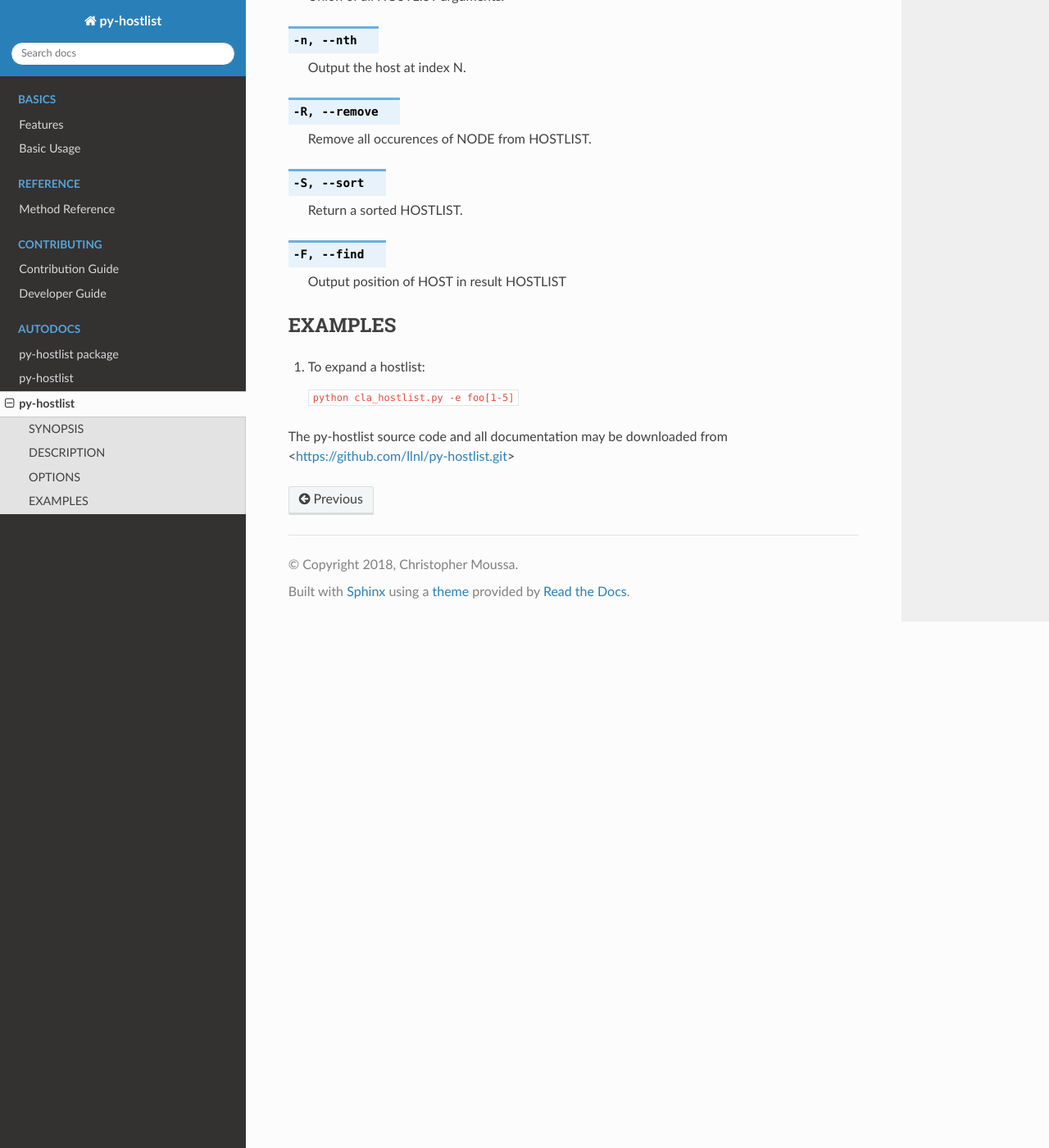
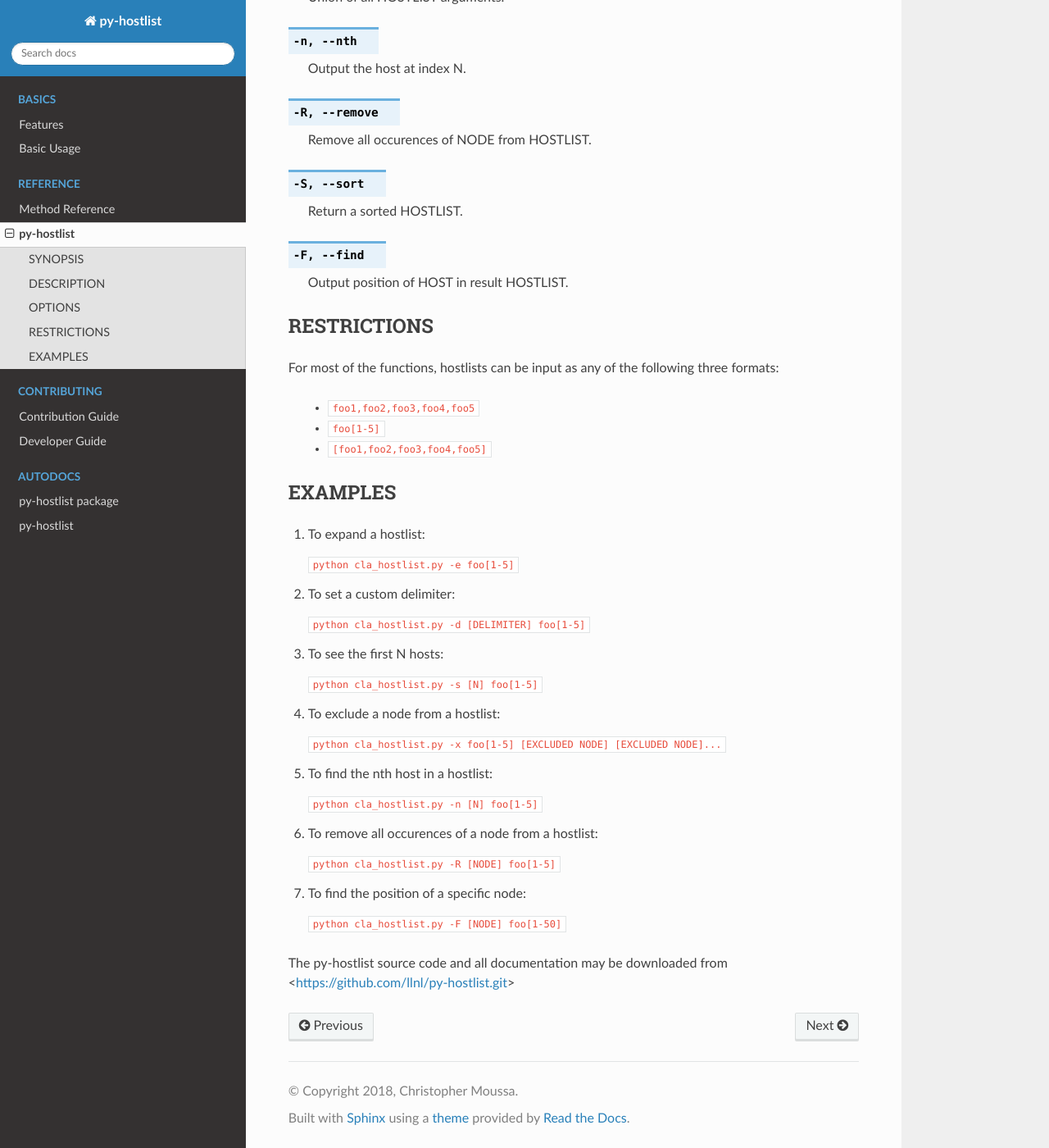
Before and after one commit to LLNL/py-hostlist, a Sphinx documentation site: the page built from docs/source/manpage.rst, in a window 1280 px wide and 1400 px high, scrolled down 1547 px. Shown: the whole window at 82% size. Built offline with Sphinx 7.4.7 and the Read the Docs theme 2.0.0, drawn with Linux system fonts in a browser that asks for light colours; some of the changed text lies outside the part shown.

Commit message:
Added example to man page and changed its location in index.rst

```diff
--- a/docs/index.rst
+++ b/docs/index.rst
@@ -28,6 +28,7 @@ Get py-hostlist from the `github repository <https://github.com/LLNL/py-hostlist
    :caption: Reference
 
    source/method_reference
+   source/manpage
 
 .. toctree::
    :maxdepth: 2
@@ -42,7 +43,6 @@ Get py-hostlist from the `github repository <https://github.com/LLNL/py-hostlist
 
    source/py-hostlist
    source/modules
-   source/manpage
 
 
 Indices and tables
--- a/docs/source/manpage.rst
+++ b/docs/source/manpage.rst
@@ -4,7 +4,7 @@ py-hostlist
 SYNOPSIS
 --------
 
-**python cla_hostlist.py [OPTION] ARGS
+``**python cla_hostlist.py [OPTION] ARGS**``
 
 DESCRIPTION
 -----------
@@ -80,7 +80,18 @@ OPTIONS
 
 .. option:: -F, --find
 
-   Output position of HOST in result HOSTLIST
+   Output position of HOST in result HOSTLIST.
+
+RESTRICTIONS
+------------
+
+For most of the functions, hostlists can be input as any of the following three formats:
+
+   - ``foo1,foo2,foo3,foo4,foo5``
+
+   - ``foo[1-5]``
+
+   - ``[foo1,foo2,foo3,foo4,foo5]``
 
 EXAMPLES
 --------
@@ -89,4 +100,30 @@ EXAMPLES
 
    ``python cla_hostlist.py -e foo[1-5]``
 
+2. To set a custom delimiter:
+
+   ``python cla_hostlist.py -d [DELIMITER] foo[1-5]``
+
+3. To see the first N hosts:
+
+   ``python cla_hostlist.py -s [N] foo[1-5]``
+
+4. To exclude a node from a hostlist:
+
+   ``python cla_hostlist.py -x foo[1-5] [EXCLUDED NODE] [EXCLUDED NODE]...``
+
+5. To find the nth host in a hostlist:
+
+   ``python cla_hostlist.py -n [N] foo[1-5]``
+
+6. To remove all occurences of a node from a hostlist:
+
+   ``python cla_hostlist.py -R [NODE] foo[1-5]``
+
+7. To find the position of a specific node:
+
+   ``python cla_hostlist.py -F [NODE] foo[1-50]``
+
+
+
 The py-hostlist source code and all documentation may be downloaded from <https://github.com/llnl/py-hostlist.git>
```
